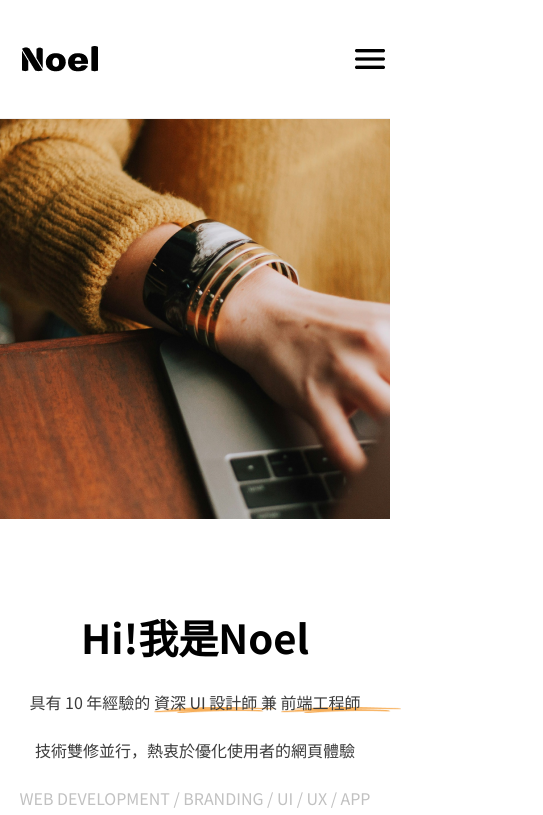
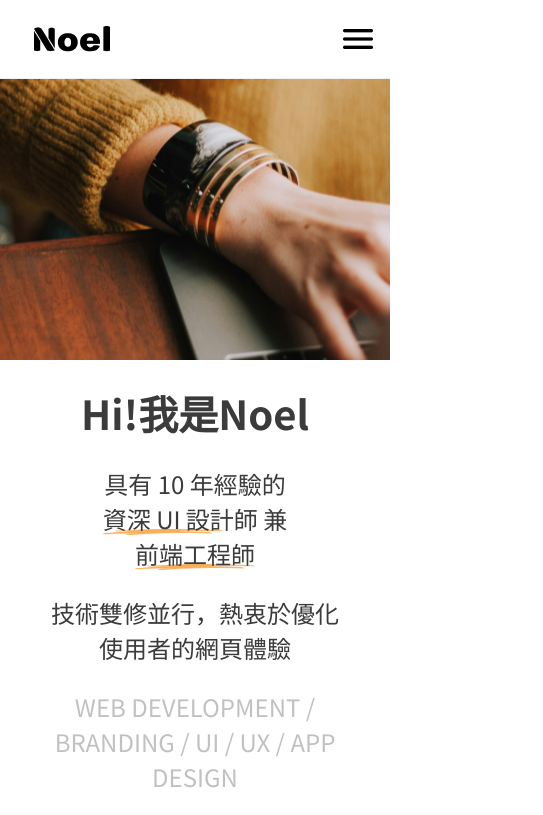
Before and after one commit to ninininn/hexo-portfolio-challenge, a plain HTML site: page index.html in a window 390 px wide. Shown: the top 815 px of the page, 543 px wide, since content can reach past the window. Drawn offline with nearby package versions, Linux system fonts and the light colour scheme; files whose address does not match are found by name.

Commit message:
index的RWD設定完成

```diff
--- a/index.html
+++ b/index.html
@@ -14,15 +14,16 @@
     <header>
         <nav>
             <a href="#" class="logo"></a>
-            <ul>
+            <ul class="menu">
                 <li><a href="#" class="nav-li active">首頁</a></li>
-                <li><a href="#" class="nav-li ">作品集</a></li>
+                <li><a href="./works.html" class="nav-li ">作品集</a></li>
                 <li><a href="#" class="nav-li ">服務項目</a></li>
                 <li><a href="#" class="nav-li ">部落格</a></li>
                 <li><a href="#" class="nav-li ">聯絡我</a></li>
             </ul>
             <a href="#" class="hamburger"></a>
         </nav>
+        <div id="overlay" class="disable"></div>
     </header>
     <main>
         <div id="hero" class="container">
@@ -47,13 +48,13 @@
                         <h3>星際旅行訂票平台</h3>
                         <h6>悠遊宇宙的夢想，從這裡開始實現</h6>
                         <ul>
-                            <li class="tags">網頁設計</li>
+                            <li class="tags fs-6">網頁設計</li>
                             <li class="tags">響應式設計</li>
                             <li class="tags">Bootstrap</li>
                         </ul>
                     </div>
                     <a href="#" class="btn btn-primary">
-                        <p>完整介紹</p>
+                        <p class="fs-6">完整介紹</p>
                         <img src="./scss/media/decos/google material icon.png" alt="Arrow-forward">
                     </a>
                 </div>
@@ -124,7 +125,7 @@
         <div id="article" class="container">
             <h2>精選文章</h2>
             <div class="swiper mySwiper">
-                <div class="swiper-wrapper">
+                <div class="swiper-wrapper centeredSlidesBounds">
                     <div class="swiper-slide article-items">
                         <img src="./scss/media/article-image1.png" alt="art1">
                         <h5>Vision Pro 登場！Vision Pro UI/UX 設計重點大公開 (上)</h5>
@@ -187,7 +188,7 @@
             <a href="#" class="logo"></a>
             <p class="fs-5">若有數位產品設計和開發相關問題</p>
             <p class="fs-5">歡迎填寫表單，或直接與我聯絡！</p>
-            <h5>service@hexschool.com</h5>
+            <p class="fs-6">service@hexschool.com</p>
         </div>
         <div id="footerLinks">
             <ul>
@@ -225,7 +226,42 @@
                 bulletClass: 'my-swiper-pagination-bullet',
                 bulletActiveClass: 'my-swiper-pagination-bullet-active'
             },
+            breakpoints: {
+                1200: {
+                    slidesPerView: 3,
+                    spaceBetween: 30,
+                },
+                992: {
+                    slidesPerView: 3,
+                    spaceBetween: 20,
+                    // pagination: none,
+                },
+                768: {
+                    slidesPerView: 3,
+                    spaceBetween: 20,
+                },
+            }
         });
+    </script>
+    <!-- hamburger-menu -->
+    <script>
+        let hamburger = document.querySelector('.hamburger');
+        let menu = document.querySelector('.menu');
+        let overlay = document.getElementById('overlay');
+        let navLi = document.querySelectorAll('.nav-li');
+        hamburger.addEventListener('click', () => {
+            menu.classList.toggle('nav-active');
+            overlay.classList.toggle("disable")
+        })
+        // close nav by clicking on list items
+        Array.from(navLi).forEach((li) =>
+            li.addEventListener("click", () => {
+                if (menu.classList.contains("nav-active")) {
+                    menu.classList.remove("nav-active");
+                    overlay.classList.toggle("disable")
+                }
+            })
+        );
     </script>
 </body>
 
--- a/scss/_main.scss
+++ b/scss/_main.scss
@@ -46,6 +46,9 @@ h2{
         width: 100px;
         height: 6px;
         background-image: url(./media/decos/title\ deco-left-lg.png);
+        @include portraitMobile{
+            max-width: 40%;
+        }
     }
     &::after{
         content:'';
@@ -55,6 +58,9 @@ h2{
         width: 100px;
         height: 6px;
         background-image: url(./media/decos/title\ deco-right-lg.png);
+        @include portraitMobile{
+            max-width: 40%;
+        }
     }
     @include smDesktop(){
         padding: 80px 0 ;
@@ -67,6 +73,13 @@ h2{
     }
 }
 
+.disable{
+    display: none;
+}
+.active{
+    display: block;
+}
+
 //nav-bar ==========================================================
 
 nav{
@@ -77,14 +90,31 @@ nav{
     justify-content: space-around;
     border-bottom: 1px solid $primary200;
     @include landscapeMobile{
+        padding: 16px 0 ;
         justify-content: space-between;
-
+        position: relative;
+    }
+    @include portraitMobile{
+        padding:12px;
     }
     ul{
         display: flex;
         gap: 40px;
-        @include landscapeMobile{
-            display: none;
+        &.menu{
+            @include landscapeMobile{
+                flex-direction: column;
+                position: absolute;
+                background-color: #fff;
+                width: 100%;
+                left: 0;
+                top: 78px;
+                align-items: center;
+                gap: 24px;
+                padding: 40px 0;
+                border-top: 1px solid $primary200;
+                z-index: 3;
+                opacity: 0;
+            }
         }
     }
     .nav-li.active{
@@ -121,6 +151,20 @@ nav{
     }
 };
 
+.menu.nav-active{
+    opacity: 1;
+    transition:1s opacity;
+}
+
+#overlay{
+    @include landscapeMobile{
+        width: 100%;
+        height: 100vh;
+        background-color: rgba(0, 0, 0, 0.8);
+        position: absolute;
+        z-index: 2;
+    }
+}
 
 // hero-part ===================================================
 #hero{
@@ -138,12 +182,24 @@ nav{
         display: flex;
         flex-direction: column;
         gap: 24px;
-
         .fs-6{
             color: $primary400;
         }
+        p{
+            @include landscapeMobile{
+               font-size:$h4;
+            }
+        }
+        h1{
+            @include landscapeMobile{
+                color:$primary700;
+            }
+        }
         span{
             position: relative;
+            @include landscapeMobile{
+                display: inline-block;
+            }
             &::after{
                 content:'';
                 display: inline-block;
@@ -167,7 +223,7 @@ nav{
         }
         @include landscapeMobile{
             text-align: center;
-            padding: 0;
+            padding: 0 50px;
         }
     }
     .hero-img{
@@ -216,6 +272,7 @@ nav{
         @include landscapeMobile{
             width: 100%;
             flex-direction: column;
+            justify-content: space-between;
         }
         &:nth-child(2){
             padding: 0 3rem;
@@ -284,6 +341,9 @@ nav{
                 @include smDesktop{
                     height:40%;
                 }
+                @include landscapeMobile{
+                    padding-top: 40px;
+                }
             }
         }
     }
@@ -310,7 +370,7 @@ nav{
         align-items: center;
     }
 
-    h3,h6{
+    h3{
         color: $primary50;
         @include landscapeMobile{
             color: $primary800;
@@ -320,13 +380,21 @@ nav{
         color: $primary50;
     }
     h6{
+        color: $primary50;
         padding: 8px 0 24px 0 ;
         font-weight: normal;
+        @include landscapeMobile{
+            color: $primary700;
+        }
     }
     ul{
         padding-bottom: 40px;
         display:flex;
         gap: 16px;
+        @include landscapeMobile{
+            padding-bottom: 0;
+            color:$primary800;
+        }
     }
     .tags{
         padding: 4px 12px;
@@ -356,6 +424,9 @@ nav{
     background-color: transparent;
     border-radius: 5px;
     padding: 16px 32px;
+    @include landscapeMobile{
+        padding:8px 16px;
+    }
     &.btn-primary{
         width: fit-content;
         display: flex;
@@ -383,6 +454,10 @@ nav{
         gap:24px;
         @include pad{
             padding:0 80px 80px;
+        }
+        @include landscapeMobile{
+            flex-direction: column;
+            align-items: center;
         }
     }
     .serve-item{
@@ -435,22 +510,37 @@ nav{
         @include pad{
             width:90%
         }
+        @include landscapeMobile{
+
+        }
+    }
+    .swiper-wrapper{
+        @include landscapeMobile{
+            display:flex;
+            flex-direction:column;
+            // align-items: center;
+            gap: 20px;
+        }
     }
 }
 
   .swiper-slide {
     font-size: 18px;
     background: #fff;
+
     img{
         border-radius: 8px;
         display: block;
         width: 100%;
-        height: 100%;
         object-fit: cover;
     }
   }
 
   .article-items{
+    @include landscapeMobile{
+        min-width:100%;
+        margin:0;
+    }
     h5{
         text-align: left;
         padding: 16px 0;
@@ -510,9 +600,22 @@ footer{
     display: flex;
     align-items: center;
     justify-content: space-around;
+    @include landscapeMobile{
+        flex-direction: column;
+        background-repeat: no-repeat;
+        background-size: cover;
+        padding: 40px 0;
+    }
     .footer-left{
         display:flex;
         flex-direction: column;
+        @include landscapeMobile{
+            align-items: center;
+            padding-bottom: 40px;
+        }
+        .fs-6{
+            color: $primary500;
+        }
     }
     .logo{
         width: 120px;
```
Also changed, not shown: works.html (added, +72 -0 lines), scss/all.css, 1 other file.
